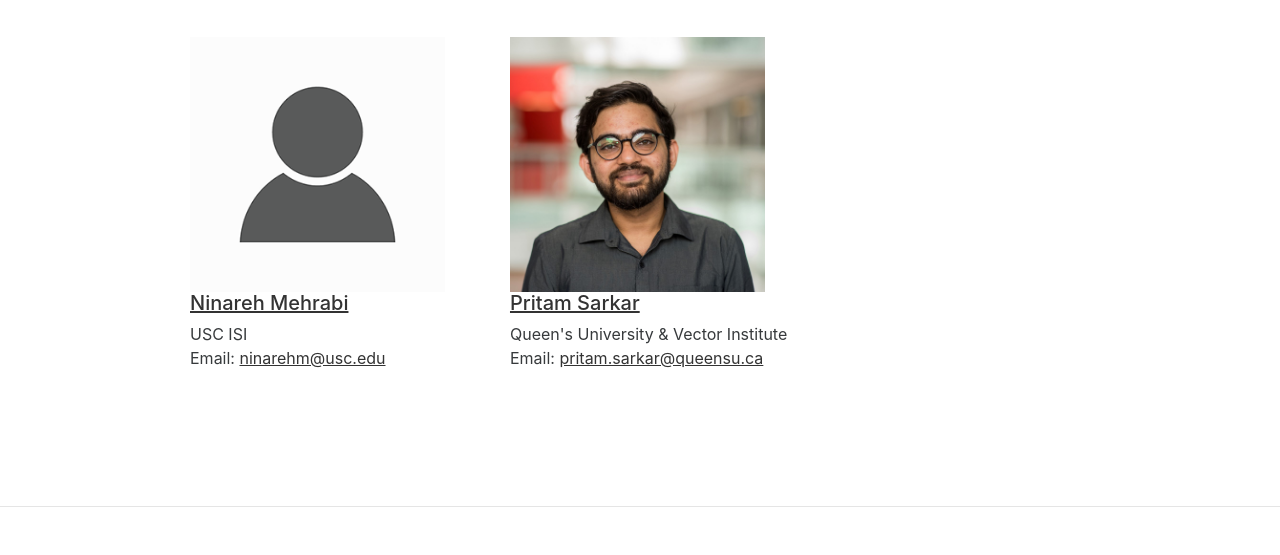
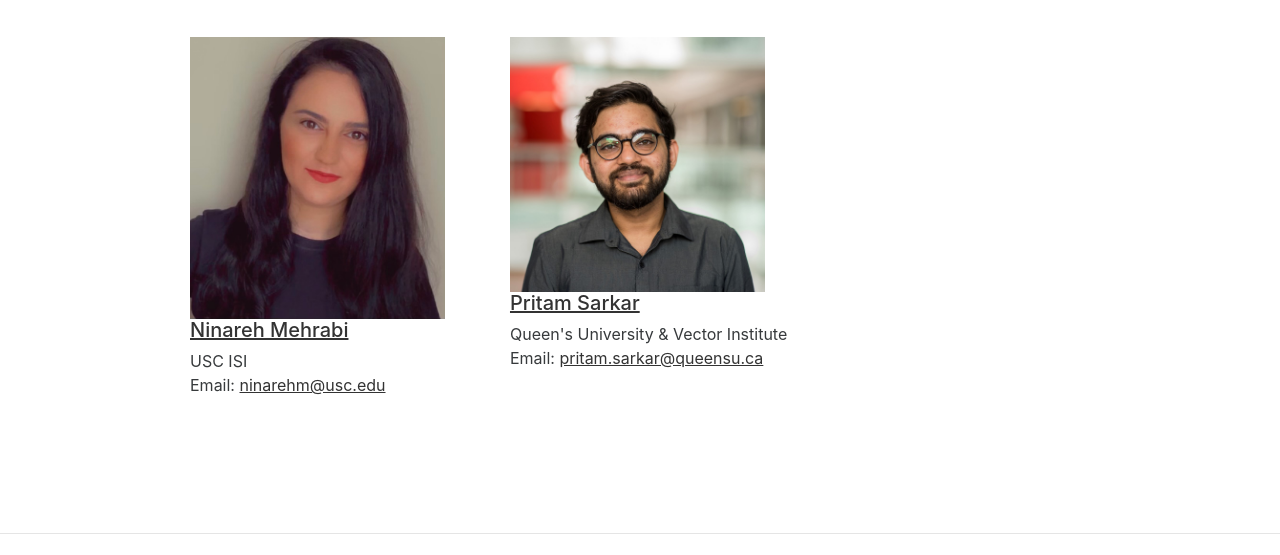
Before and after one commit to R2HCAI/r2hcai.github.io, a plain HTML site: page AAAI-23/pages/organizers.html in a window 1280 px wide. Shown: the part 1121-1676 px from the top of the page. Drawn offline with Linux system fonts and the light colour scheme.

Commit message:
nina head shot

```diff
--- a/AAAI-23/pages/organizers.html
+++ b/AAAI-23/pages/organizers.html
@@ -160,7 +160,7 @@
         <div class="thumbnail">
             <a href="http://scf.usc.edu/~ninarehm/" target="_blank">
             <img
-                src="../images/headshots_200x200/blank.png"
+                src="../images/headshots_200x200/nina.jpg"
                 alt="Ninareh Mehrabi headshot"
                 style="width:88%"
                 align="center">
```
Also changed, not shown: AAAI-23/images/banners/banner.jpg (deleted), AAAI-23/images/headshots_200x200/nina.jpg (added).
